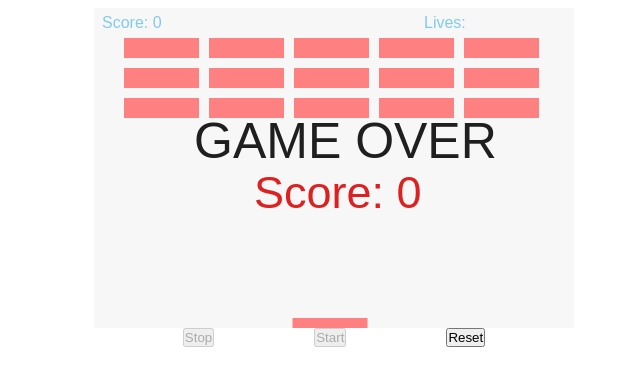
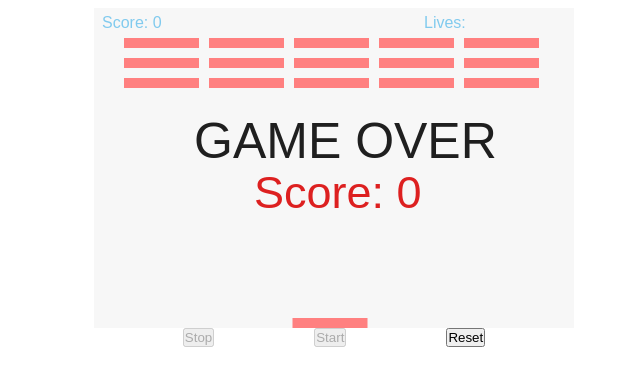
Before and after one commit to theoneandnoely/js_breakout_tutorial, a plain HTML site: page src/index.html in a window 1280 px wide. Both pictures are taken after a click on the button "Start". Shown: the whole page, without its empty margins (306-946 px from the left). Drawn offline with Linux system fonts and the light colour scheme.

Commit message:
Fixed ball speed to be a constant * time_delta of the frame. Broke out ball, paddle, and bricks into their own classes.Pulled all the config variables into a single config object for easier iteration.

```diff
--- /dev/null
+++ b/src/ball.js
@@ -0,0 +1,31 @@
+class Ball {
+    constructor(x, y, radius, speed, angle){
+        this.x = x;
+        this.y = y;
+        this.init_x = x;
+        this.init_y = y;
+        this.radius = radius;
+        this.speed = speed; // speed in px/ms
+        this.angle = angle; // for calculating the ratio of dx:dy
+    }
+
+
+    updatePosition(delta){
+        let [dx, dy] = this.calcUpdate(delta);
+        this.x += dx;
+        this.y += dy;
+        console.log(delta + " " + dx + " " + dy);
+    }
+
+    calcUpdate(delta){
+        return [
+            this.speed * delta * this.angle[0],
+            this.speed * delta * this.angle[1]
+        ];
+    }
+
+    reset(){
+        this.x = this.init_x;
+        this.y = this.init_y;
+    }
+};
--- /dev/null
+++ b/src/brick.js
@@ -0,0 +1,39 @@
+class Brick {
+    constructor(x, y, width, height){
+        this.x = x;
+        this.y = y;
+        this.width = width;
+        this.height = height;
+        this.status = 1;
+    }
+
+    detectCollision(x,y,r){
+        if (x+r > this.x && x-r < (this.x + this.width) && y+r > this.y && y-r < (this.y + this.height) && this.status === 1){
+            this.status = 0;
+            return true;
+        } else {
+            return false;
+        }
+    }
+}
+
+class Bricks {
+    constructor(rows, cols, width, height, padding, offset ){
+        this.bricks = [];
+        for (let c = 0; c < cols; c++){
+            for (let r = 0; r < rows; r++){
+                let b = new Brick(
+                    offset[0] + (c * (width + padding)),
+                    offset[1] + (r * (height + padding)),
+                    width,
+                    height
+                );
+                this.bricks.push(b);
+            }
+        }
+    }
+
+    get numBricks(){
+        return this.bricks.length;
+    }
+}
--- a/src/index.html
+++ b/src/index.html
@@ -13,6 +13,9 @@
             <button id="resetButton">Reset</button>
         </div>
 
+        <script src="brick.js"></script>
+        <script src="paddle.js"></script>
+        <script src="ball.js"></script>
         <script src="index.js"></script>
     </body>
 </html>
--- a/src/index.js
+++ b/src/index.js
@@ -1,43 +1,71 @@
+// import * as Ball from './ball.js';
+
 const canvas = document.getElementById("myCanvas");
-const ctx = canvas.getContext("2d"); //TODO: What is a 2D rendering context?
+const ctx = canvas.getContext("2d");
 
-// Circle Variables
-const colours = ["red", "green", "blue", "pink", "orange", "purple"]
+const cfg = {
+    "ballRadius": 10,
+    "ballSpeed": 0.2,
+    "paddleSensitivity":7,
+    "paddleWidth": 75,
+    "paddleHeight": 10,
+    "brickRowCount": 3,
+    "brickColumnCount": 5,
+    "brickHeight": 10,
+    "brickWidth": 75,
+    "brickPadding": 10,
+    "brickOffsetLeft": 30,
+    "brickOffsetTop": 30
+}
+
+const ball = new Ball(
+    canvas.width / 2,
+    canvas.height - 100,
+    cfg.ballRadius,
+    0.2,
+    [1,1]
+);
+
+const paddle = new Paddle(
+    cfg.paddleWidth,
+    cfg.paddleHeight,
+    (canvas.width - cfg.paddleWidth) / 2
+);
+
+const b = new Bricks(
+    cfg.brickRowCount,
+    cfg.brickColumnCount,
+    cfg.brickWidth,
+    cfg.brickHeight,
+    cfg.brickPadding,
+    [cfg.brickOffsetLeft, cfg.brickOffsetTop]
+);
+// for (let c = 0; c < cfg.brickColumnCount; c++) {
+//     for (let r = 0; r < cfg.brickRowCount; r++) {
+//         bricks[c][r] = new Brick(
+//             cfg.brickOffsetLeft + (c * (cfg.brickWidth + cfg.brickPadding)),
+//             cfg.brickOffsetTop + (r * (cfg.brickHeight + cfg.brickPadding)),
+//             cfg.brickWidth,
+//             cfg.brickHeight
+//         )
+//     }
+// }
+
+// Colours
+const colours = [
+    "red",
+    "green",
+    "blue",
+    "pink",
+    "orange",
+    "purple"
+];
 let colourId = 0;
-const ballRadius = 10;
-let x = canvas.width / 2;
-let y = canvas.height - 100;
-let dx = 2;
-let dy = 2;
 
-// Paddle Variables
-const paddleHeight = 10;
-const paddleWidth = 75;
-let paddleX = (canvas.width - paddleWidth) / 2;
-
-// Brick variables
-const brickRowCount = 3;
-const brickColumnCount = 5;
-const brickWidth = 75;
-const brickHeight = 20;
-const brickPadding = 10;
-const brickOffsetTop = 30;
-const brickOffsetLeft = 30;
-
-const bricks = [];
-for (let c = 0; c < brickColumnCount; c++) {
-    bricks[c] = [];
-    for (let r = 0; r < brickRowCount; r++) {
-        bricks[c][r] = {
-            x: brickOffsetLeft + (c * (brickWidth + brickPadding)),
-            y: brickOffsetTop + (r * (brickHeight + brickPadding)),
-            status: 1,
-        };
-    }
-}
 
 // ID to allow the requestAnimationFrame to be canceled
 let requestId;
+let start;
 
 // Score
 let score = 0;
@@ -48,14 +76,12 @@ let rightPressed = false;
 let leftPressed = false;
 
 function collisionDetection(){
-    for (let c = 0; c < brickColumnCount; c++) {
-        for (let r = 0; r < brickRowCount; r++) {
-            const b = bricks[c][r];
-            if (x > b.x && x < b.x + brickWidth && y > b.y && y < b.y + brickHeight && b.status === 1){
-                b.status = 0;
-                dy = -dy;
+    b.bricks.forEach(brick => {
+        coll = brick.detectCollision(ball.x, ball.y, ball.radius);
+        if (coll){
+            ball.angle[1] = -1 * ball.angle[1];
             score++;
-                if (score === (brickColumnCount * brickRowCount)){
+            if (score === (b.numBricks)){
                 stopGame("Win");
             }
             if (colourId === colours.length) {
@@ -64,8 +90,7 @@ function collisionDetection(){
                 colourId++;
             }
         }
-        }
-    }
+    });
 }
 
 function drawLives(){
@@ -95,27 +120,25 @@ function drawScore(){
 }
 
 function drawBricks(){
-    for (let c = 0; c < brickColumnCount; c++){
-        for (let r = 0; r < brickRowCount; r++){
-            if (bricks[c][r].status === 1) {
+    b.bricks.forEach(brick => {
+        if (brick.status === 1) {
                 ctx.beginPath();
                 ctx.rect(
-                    bricks[c][r].x,
-                    bricks[c][r].y,
-                    brickWidth,
-                    brickHeight
+                    brick.x,
+                    brick.y,
+                    brick.width,
+                    brick.height
                 );
                 ctx.fillStyle = `${colours[colourId]}`;
                 ctx.fill();
                 ctx.closePath();
             }
-        }
-    }
+    });
 }
 
 function drawPaddle(){
     ctx.beginPath();
-    ctx.rect(paddleX, canvas.height - paddleHeight, paddleWidth, paddleHeight);
+    ctx.rect(paddle.x, canvas.height - paddle.height, paddle.width, paddle.height);
     ctx.fillStyle = `${colours[colourId]}`;
     ctx.fill();
     ctx.closePath;
@@ -123,19 +146,25 @@ function drawPaddle(){
 
 function drawBall(){
     ctx.beginPath();
-    ctx.arc(x, y, ballRadius, 0, Math.PI * 2);
+    ctx.arc(ball.x, ball.y, ball.radius, 0, Math.PI * 2);
     ctx.fillStyle = `${colours[colourId]}`;
     ctx.fill();
     ctx.closePath();
 }
 
-function draw(){
+function draw(timestamp){
+    if (start === undefined){
+        start = timestamp;
+    }
+    const elapsed = timestamp - start;
+    start = timestamp;
+    ball.updatePosition(elapsed);
     ctx.clearRect(0,0,canvas.width, canvas.height);
     drawBall();
-    paddleX = Math.max(
+    paddle.x = Math.max(
         Math.min(
-            paddleX + (7 * rightPressed) - (7 * leftPressed),
-            canvas.width - paddleWidth),
+            paddle.x + (cfg.paddleSensitivity * rightPressed) - (cfg.paddleSensitivity * leftPressed),
+            canvas.width - paddle.width),
         0
     );
     drawPaddle();
@@ -144,15 +173,15 @@ function draw(){
     drawLives();
     requestId = requestAnimationFrame(draw);
     collisionDetection();
-    if (x + dx > canvas.width - ballRadius|| x + dx < ballRadius) {
-        dx = -dx;
+    if (ball.x > canvas.width - ball.radius|| ball.x < ball.radius) {
+        ball.angle[0] = -1 * ball.angle[0];
     }
 
-    if (y + dy < ballRadius) {
-        dy = -dy;
-    } else if ( y + dy > canvas.height - paddleHeight) {
-        if (x > paddleX && x < paddleX + paddleWidth) {
-            dy = -dy;
+    if (ball.y < ball.radius) {
+        ball.angle[1] = ball.angle[1] * -1
+    } else if ( ball.y > canvas.height - paddle.height) {
+        if (ball.x > paddle.x && ball.x < paddle.x + paddle.width) {
+            ball.angle[1] = ball.angle[1] * -1;
         } else {
             lives -= 1;
             if (lives === 0) {
@@ -162,12 +191,10 @@ function draw(){
             }
         }
     }
-    x += dx;
-    y += dy;
 }
 
 function startGame(){
-    draw();
+    requestAnimationFrame(draw);
     startButton.disabled = true;
     stopButton.disabled = false;
 }
@@ -209,11 +236,9 @@ function stopGame(state){
 }
 
 function spawn(){
-    x = canvas.width / 2;
-    y = canvas.height - 100;
-    const xs = [-2,2];
-    dx = xs[Math.round(Math.random())];
-    dy = 2;
+    ball.reset()
+    const xs = [-1,1];
+    ball.angle = [xs[Math.round(Math.random())],1];
 }
 
 function reset(){
@@ -225,14 +250,12 @@ function reset(){
 
     ctx.clearRect(0,0,canvas.width, canvas.height);
     colourId = 0;
-    paddleX = (canvas.width - paddleWidth) / 2;
+    paddle.x = (canvas.width - paddle.width) / 2;
     drawBall();
     drawPaddle();
-    for (let c = 0; c < brickColumnCount; c++){
-        for (let r = 0; r < brickRowCount; r++){
-            bricks[c][r].status = 1;
-        }
-    }
+    b.bricks.forEach(brick => {
+        brick.status = 1;
+    })
     drawBricks();
     drawScore();
     drawLives();
@@ -283,6 +306,6 @@ function keyUpHandler(e) {
 function mouseMoveHandler(e) {
     const relativeX = e.clientX - canvas.offsetLeft;
     if (relativeX > 0 && relativeX < canvas.width){
-        paddleX = relativeX - paddleWidth/2;
+        paddle.x = relativeX - paddle.width/2;
     }
 }
--- /dev/null
+++ b/src/paddle.js
@@ -0,0 +1,10 @@
+class Paddle {
+    constructor(width, height, x){
+        this.width = width;
+        this.height = height;
+        this.x = x;
+        this.speed = 0;
+    }
+
+
+}
```
Lines whose indentation alone changed are shown as unchanged.
